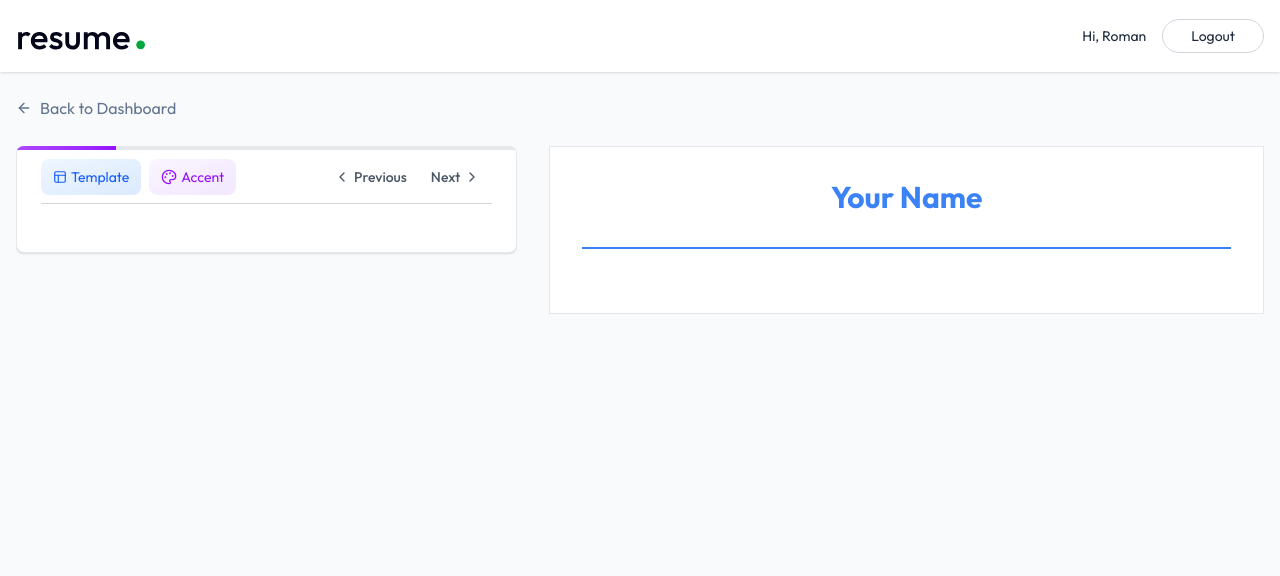
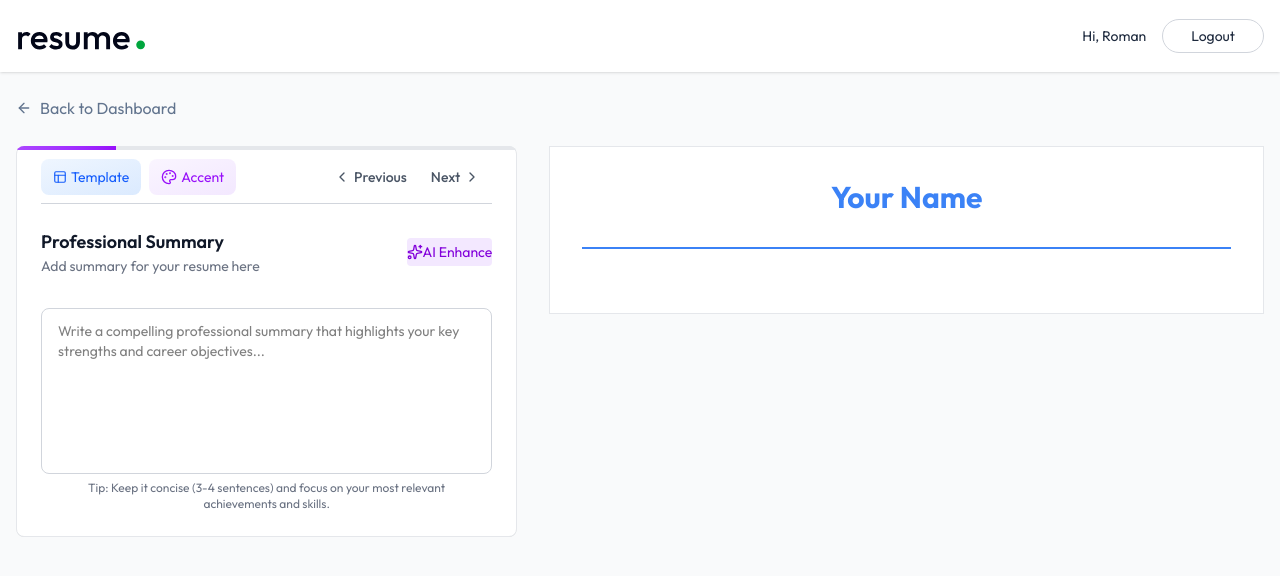
Before and after one commit to OmVikramSingh07/Resume-Builder, a React (Vite) app: page /app/builder/1 in a window 1280 px wide. Both pictures are taken after a click on the button "Next". Shown: the top 576 px of the page. Built offline with nearby package versions, Linux system fonts and the light colour scheme.

Commit message:
professional summary

```diff
--- /dev/null
+++ b/src/components/ExperienceForm.jsx
@@ -0,0 +1,21 @@
+import { Plus } from 'lucide-react'
+import React from 'react'
+
+const ExperienceForm = ({data, onChange}) => {
+  return (
+    <div className='space-y-6'>
+        <div className='flex items-center justify-between'>
+            <div>
+                <h3 className='flex items-center gap-2 text-lg font-semibold text-gray-900'> Professional Experience </h3>
+                <p className='text-sm text-gray-500'>Add your job experience</p>
+            </div>
+            <button className='flex items-center gap-2px-3 py-1 text-sm bg-purple-100 text-purple-700 rounded hover:bg-purple-200 transition-colors '>
+                <Plus className='size-4'/>Add Experience
+
+            </button>
+        </div>
+    </div>
+  )
+}
+
+export default ExperienceForm
--- /dev/null
+++ b/src/components/ProfessionalSummaryForm.jsx
@@ -0,0 +1,26 @@
+import { Sparkles } from 'lucide-react'
+import React from 'react'
+
+const ProfessionalSummaryForm = ({data, onChange, setResumeData}) => {
+  return (
+    <div className='space-y-4'>
+        <div className='flex items-center justify-between'>
+            <div>
+                <h3 className='flex items-center gap-2 text-lg font-semibold text-gray-900'> Professional Summary </h3>
+                <p className='text-sm text-gray-500'>Add summary for your resume here</p>
+            </div>
+            <button className='flex items-center gap-2px-3 py-1 text-sm bg-purple-100 text-purple-700 rounded hover:bg-purple-200 transition-colors disabled:opacity-50'>
+                <Sparkles className='size-4'/>AI Enhance
+
+            </button>
+        </div>
+
+        <div className='mt-6'>
+            <textarea value={data || ""} onChange={(e) => onChange(e.target.value)} rows = {7} className='w-full p-3 px-4 mt-2 border text-sm border-gray-300 rounded-lg focus:ring focus:ring-blue-500 focus:border-blue-500 outline-none transition-colors resize-none' placeholder='Write a compelling professional summary that highlights your key strengths and career objectives...'/>
+                <p className='text-xs text-gray-500 max-w-4/5 mx-auto text-center'>Tip: Keep it concise (3-4 sentences) and focus on your most relevant achievements and skills.</p>
+        </div>
+    </div>
+  )
+}
+
+export default ProfessionalSummaryForm
--- a/src/pages/ResumeBuilder.jsx
+++ b/src/pages/ResumeBuilder.jsx
@@ -6,6 +6,7 @@
 import ResumePreview from '../components/ResumePreview'
 import TemplateSelector from '../components/TemplateSelector'
 import ColorPicker from '../components/ColorPicker'
+import ProfessionalSummaryForm from '../components/ProfessionalSummaryForm'
 
 const ResumeBuilder = () => {
 
@@ -93,6 +94,9 @@
                         {activeSection.id === 'personal' &&(
                           <PersonalInfoForm data={resumeData.personal_info} onChange={(data)=> setResumeData(prev => ({...prev, personal_info: data}))} removeBackground={removeBackground} setRemoveBackground={setRemoveBackground}/>
                         )}
+                        {activeSection.id === 'summary' && (
+                          <ProfessionalSummaryForm data={resumeData.professional_summary} onChange={(data) => setResumeData(prev => ({...prev, professional_summary: data}))} setResumeData={setResumeData}/>
+                        )}
                     </div>
                 </div>
               </div>
```
